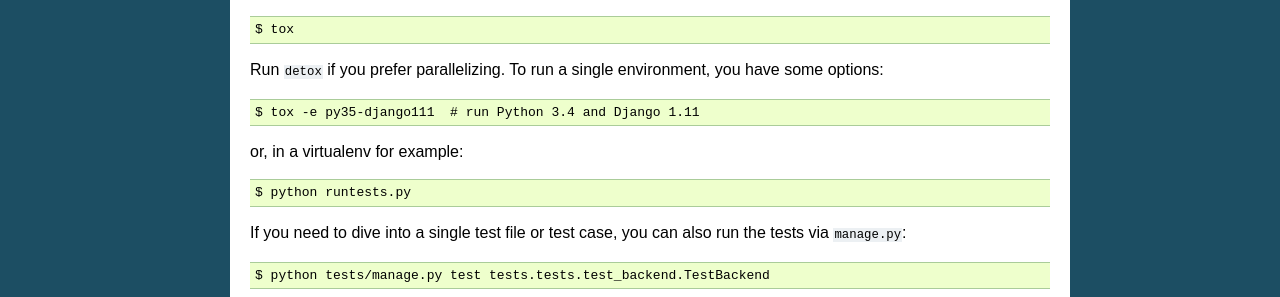
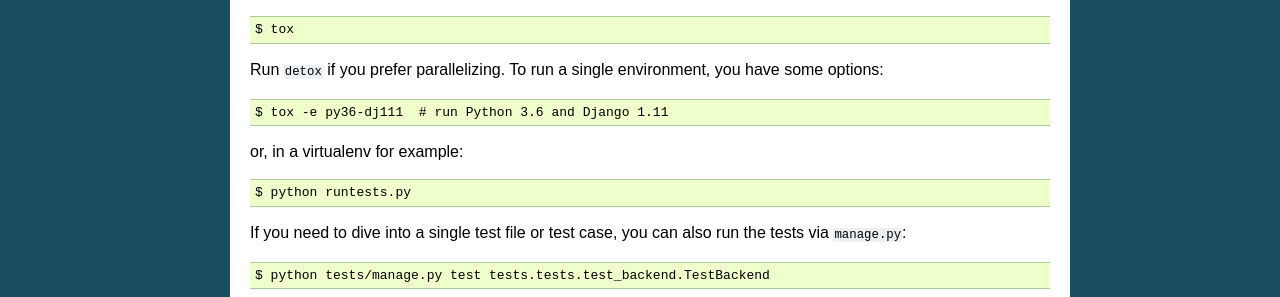
Before and after one commit to APSL/django-yubin, a Sphinx documentation site: the page built from docs/contributing.rst, in a window 1280 px wide. Shown: the part 813-1110 px from the top of the page. Built offline with Sphinx 7.4.7, drawn with Linux system fonts in a browser that asks for light colours.

Commit message:
Update tox example in docs

```diff
--- a/docs/contributing.rst
+++ b/docs/contributing.rst
@@ -50,7 +50,7 @@ of the Python versions you have installed in your system (Python 2.7, 3.2 until
 Run ``detox`` if you prefer parallelizing. To run a single environment, you have
 some options::
 
-    $ tox -e py35-django111  # run Python 3.4 and Django 1.11
+    $ tox -e py36-dj111  # run Python 3.6 and Django 1.11
 
 or, in a virtualenv for example::
 
```
